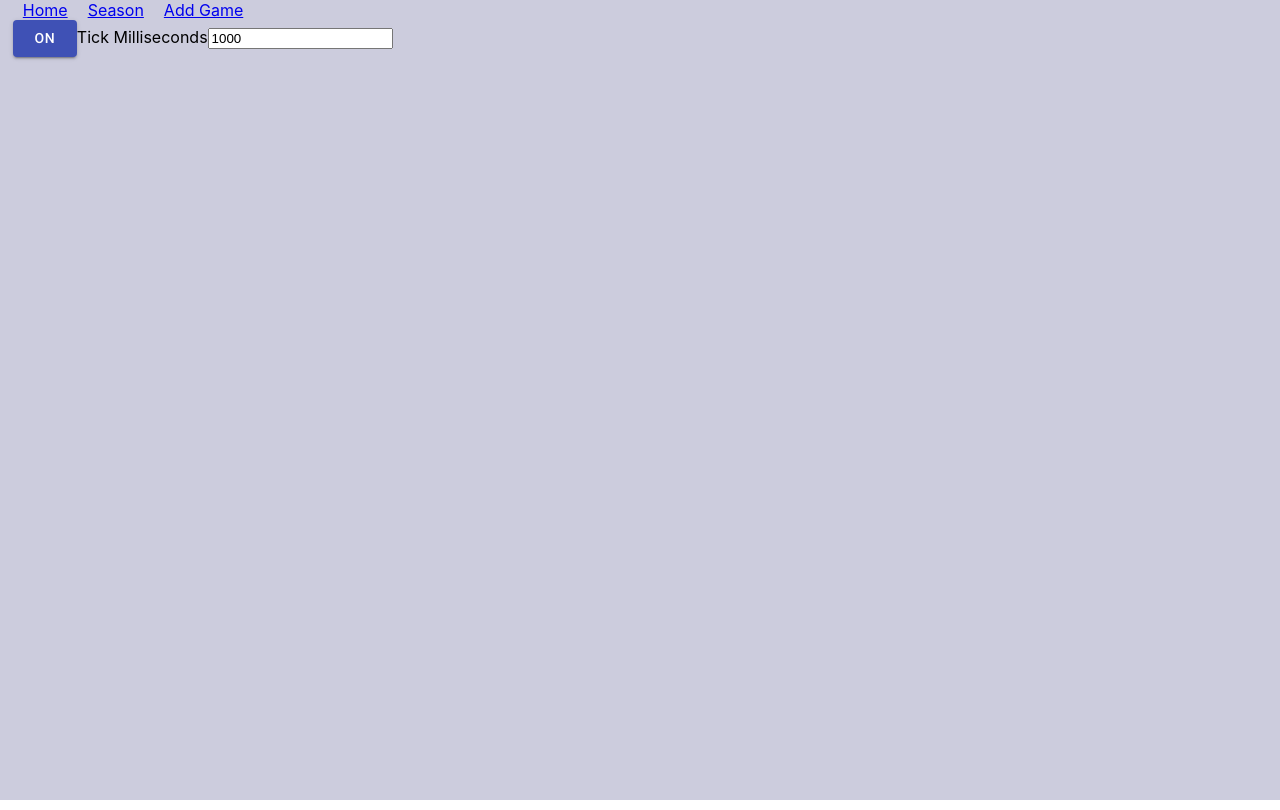
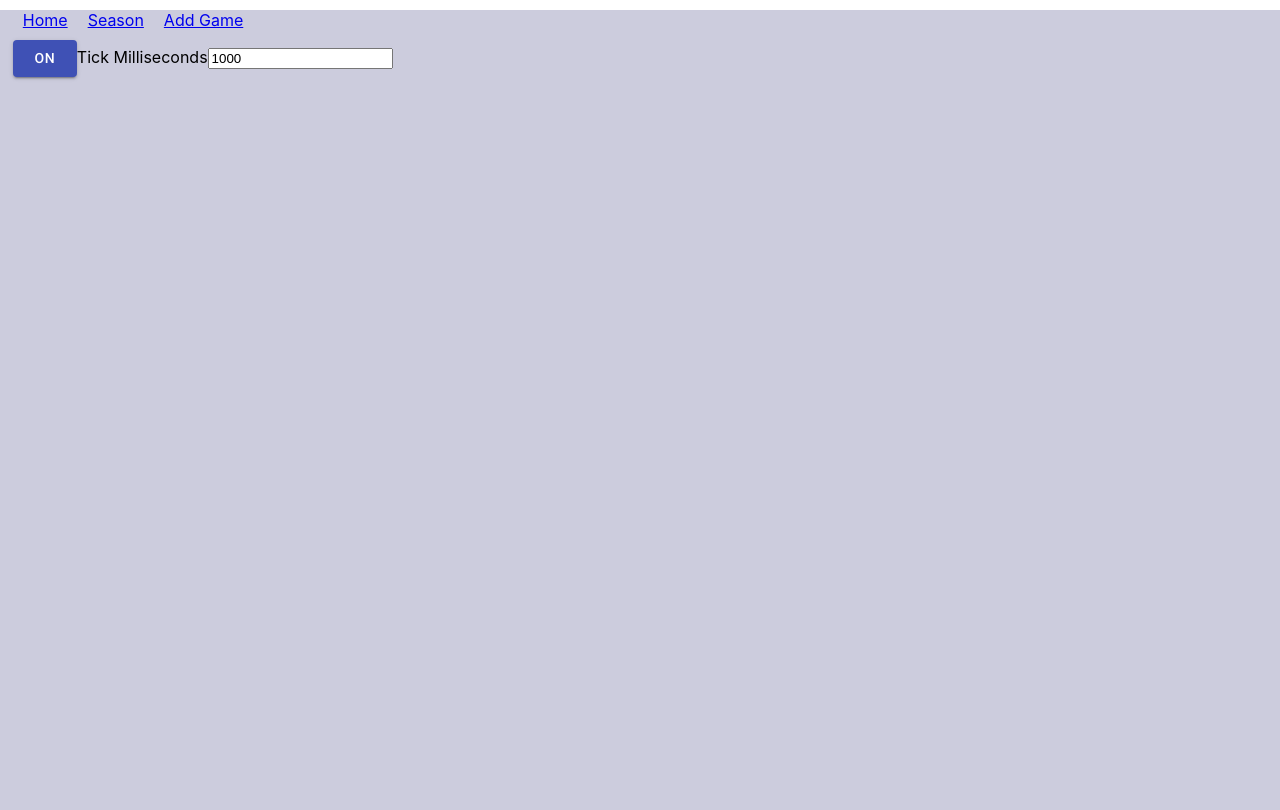
Before and after one commit to davidrawlings10/scoreboard-ui-original-cra, a React (Create React App) app: page / in a window 1280 px wide. Built offline with nearby package versions, Linux system fonts and the light colour scheme; no server answers.

Commit message:
adding styled-components

```diff
--- a/package.json
+++ b/package.json
@@ -10,6 +10,8 @@
     "react": "^17.0.1",
     "react-dom": "^17.0.1",
     "react-scripts": "4.0.1",
+    "@types/styled-components": "^5.1.0",
+    "styled-components": "^5.1.0",
     "web-vitals": "^0.2.4"
   },
   "scripts": {
--- a/src/Header.css
+++ /dev/null
@@ -1,3 +0,0 @@
-.Header {
-  margin-bottom: 20px;
-}
--- a/src/Header.tsx
+++ b/src/Header.tsx
@@ -1,18 +1,29 @@
+// const styled = require("styled-components");
+import styled from "styled-components";
+
 export type HeaderProps = {};
+
+const Span = styled.span`
+  margin: 10px;
+`;
+
+const Div = styled.div`
+  margin: 10px 0px 10px 0px;
+`;
 
 const Header = (props: HeaderProps) => {
   return (
-    <div className="Header">
-      <span style={{ padding: 10 }}>
+    <Div>
+      <Span>
         <a href="http://localhost:3000">Home</a>
-      </span>
-      <span style={{ padding: 10 }}>
+      </Span>
+      <Span>
         <a href="http://localhost:3000/season">Season</a>
-      </span>
-      <span style={{ padding: 10 }}>
+      </Span>
+      <Span>
         <a href="http://localhost:3000/addGame">Add Game</a>
-      </span>
-    </div>
+      </Span>
+    </Div>
   );
 };
 
```
Also changed, not shown: 1 other file (tests, documents, lock files or other folders).
